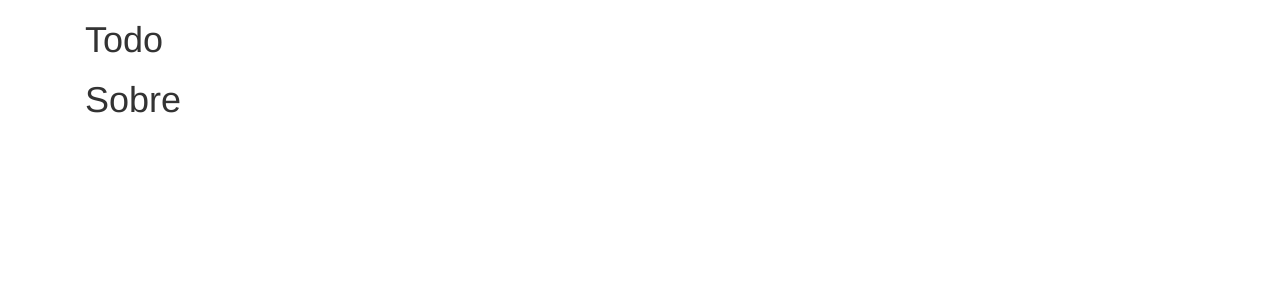
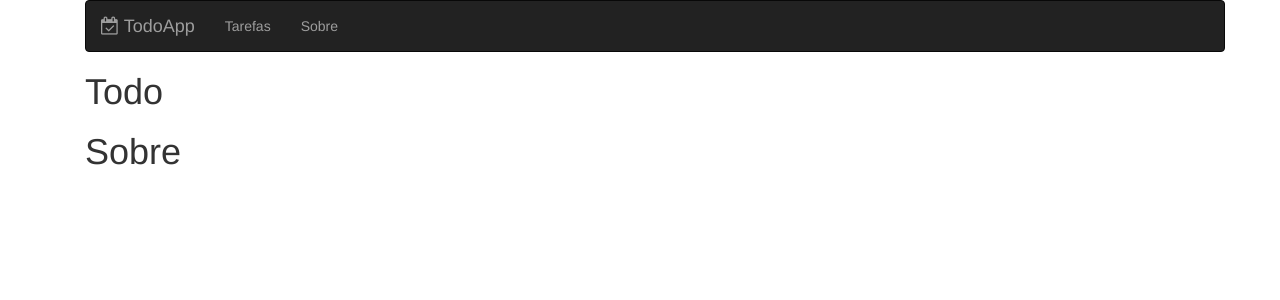
Before and after one commit to robertofortes23/React-TodoApp, a React (Create React App) app in the folder frontend/: page /todos in a window 1280 px wide. Shown: the top 300 px of the page. Built offline with nearby package versions, Linux system fonts and the light colour scheme.

Commit message:
Componente menu

```diff
--- a/frontend/src/main/App.jsx
+++ b/frontend/src/main/App.jsx
@@ -1,6 +1,7 @@
 import React from 'react'
 import Todo from '../todo/Todo'
 import About from '../about/About'
+import Menu from '../template/Menu'
 
 require('bootstrap/dist/css/bootstrap.min.css')
 require('font-awesome/css/font-awesome.min.css')
@@ -8,6 +9,7 @@
 
 const App = props => (
     <div className="container">
+        <Menu />
         <Todo />
         <About />
     </div>
--- /dev/null
+++ b/frontend/src/template/Menu.jsx
@@ -0,0 +1,22 @@
+import React from 'react'
+
+const Menu = props => (
+    <nav className="navbar navbar-inverse bg-inverse">
+        <div className="container">
+            <div className="navbar-header">
+                <a className="navbar-brand" href="#">
+                    <i className="fa fa-calendar-check-o"></i> TodoApp
+                </a>
+            </div>
+
+            <div id="navbar" className="navbar-collapse collapse">
+                <ul className="nav navbar-nav">
+                    <li><a href="#/todos">Tarefas</a></li>
+                    <li><a href="#/about">Sobre</a></li>
+                </ul>
+            </div>
+        </div>
+    </nav>
+)
+
+export default Menu
```
